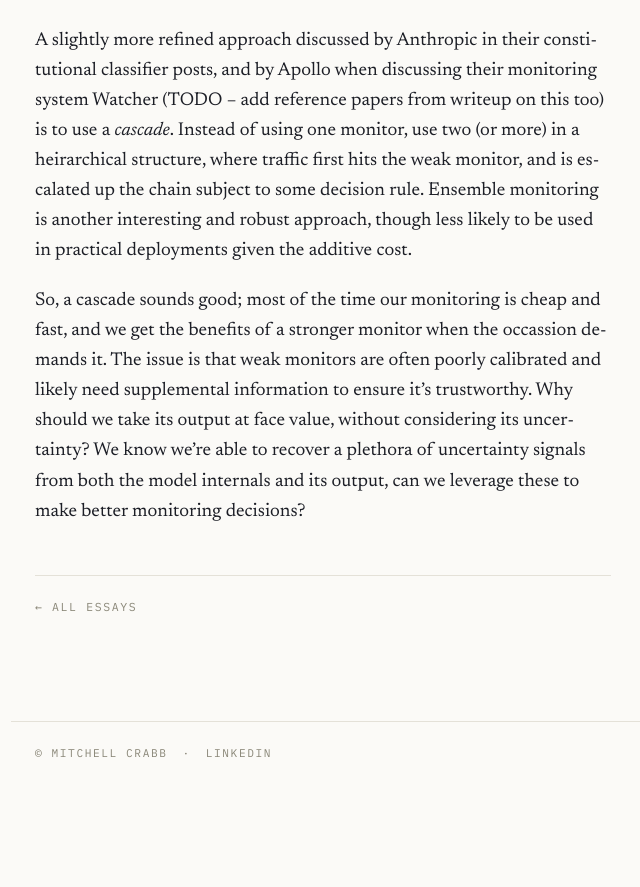
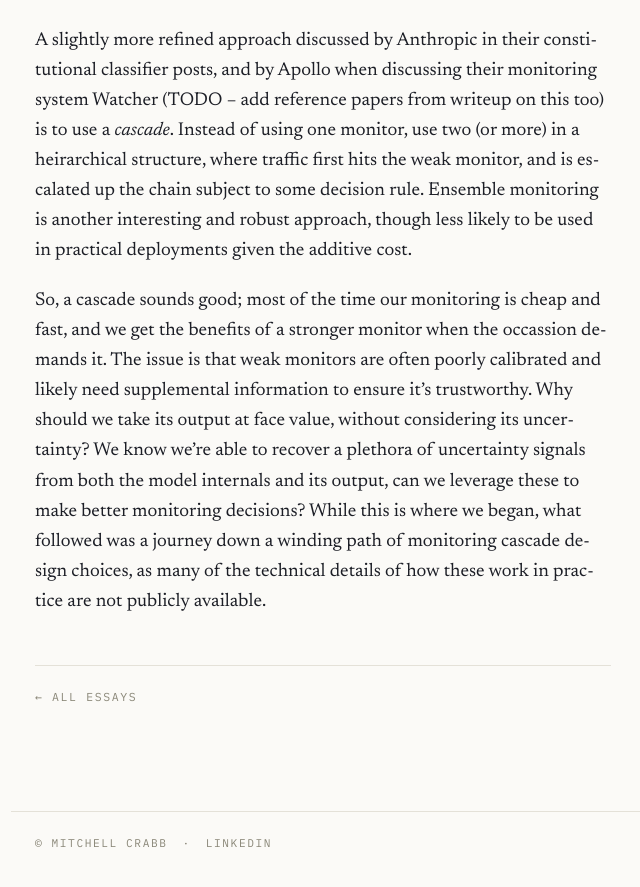
Before and after one commit to m-crabb/m-crabb.github.io, a Jekyll site: the page built from _posts/2026-11-09-leveraging-uncertainty-for-monitoring-in-ai-control.md, in a window 1280 px wide and 900 px high, scrolled down 1287 px. Shown: the top 887 px of the window, without its empty margins (215-855 px from the left). Built offline with Jekyll 4.4.1, drawn with Linux system fonts in a browser that asks for light colours; before the commit the page ends 2097 px from its top, so only the background shows below that.

Commit message:
content: cascade design point

```diff
--- a/_posts/2026-11-09-leveraging-uncertainty-for-monitoring-in-ai-control.md
+++ b/_posts/2026-11-09-leveraging-uncertainty-for-monitoring-in-ai-control.md
@@ -15,4 +15,4 @@ The widely accepted standard set-up in AI control is the untrusted-trusted regim
 
 A slightly more refined approach discussed by Anthropic in their constitutional classifier posts, and by Apollo when discussing their monitoring system Watcher (TODO -- add reference papers from writeup on this too) is to use a *cascade*. Instead of using one monitor, use two (or more) in a heirarchical structure, where traffic first hits the weak monitor, and is escalated up the chain subject to some decision rule. Ensemble monitoring is another interesting and robust approach, though less likely to be used in practical deployments given the additive cost.
 
-So, a cascade sounds good; most of the time our monitoring is cheap and fast, and we get the benefits of a stronger monitor when the occassion demands it. The issue is that weak monitors are often poorly calibrated and likely need supplemental information to ensure it's trustworthy. Why should we take its output at face value, without considering its uncertainty? We know we're able to recover a plethora of uncertainty signals from both the model internals and its output, can we leverage these to make better monitoring decisions?
+So, a cascade sounds good; most of the time our monitoring is cheap and fast, and we get the benefits of a stronger monitor when the occassion demands it. The issue is that weak monitors are often poorly calibrated and likely need supplemental information to ensure it's trustworthy. Why should we take its output at face value, without considering its uncertainty? We know we're able to recover a plethora of uncertainty signals from both the model internals and its output, can we leverage these to make better monitoring decisions? While this is where we began, what followed was a journey down a winding path of monitoring cascade design choices, as many of the technical details of how these work in practice are not publicly available.
```
